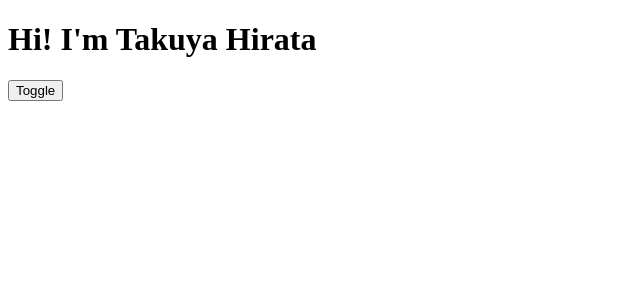
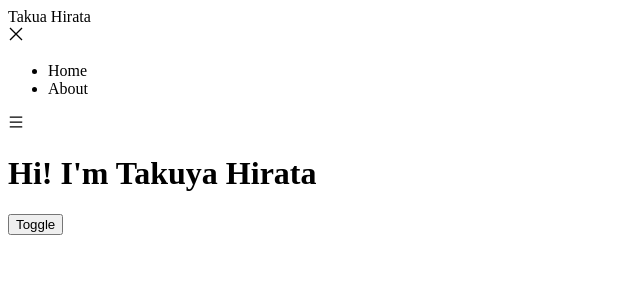
Before and after one commit to Takuya-H23/portfolio-v4, a Next.js app: page / in a window 1280 px wide. Shown: the top 300 px of the page, without its empty margins (0-640 px from the left). Built offline with nearby package versions, Linux system fonts and the light colour scheme.

Commit message:
feat: drawer transition

```diff
--- /dev/null
+++ b/components/Container.tsx
@@ -0,0 +1,40 @@
+import * as React from 'react'
+import { AiOutlineMenu, AiOutlineClose } from 'react-icons/ai'
+import { GrClose } from 'react-icons/gr'
+
+type Props = {
+  children: React.ReactNode
+}
+
+export const Container = ({ children }: Props) => {
+  const [isOpen, setIsOpen] = React.useState(false)
+
+  const handleClose = () => setIsOpen(false)
+  const handleOpen = () => setIsOpen(true)
+
+  return (
+    <div>
+      <header className="flex justify-between p-8">
+        <div>Takua Hirata</div>
+        <nav className="">
+          {isOpen && (
+            <div className="absolute top-0 bottom-0 left-0 right-0 bg-bg-d-primary dark:bg-bg--primary bg-opacity-5 z-40" />
+          )}
+          <div
+            className={`absolute top-0 right-0 bg-bg-secondary dark:bg-bg-d-secondary p-8 transform duration-500 z-50 ${
+              isOpen ? 'translate-x-0' : 'translate-x-full'
+            }`}
+          >
+            <GrClose onClick={handleClose} className="text-3xl" />
+            <ul>
+              <li>Home</li>
+              <li>About</li>
+            </ul>
+          </div>
+          <AiOutlineMenu onClick={handleOpen} className="text-3xl" />
+        </nav>
+      </header>
+      {children}
+    </div>
+  )
+}
--- /dev/null
+++ b/components/index.ts
@@ -0,0 +1 @@
+export { Container } from './Container'
--- a/package.json
+++ b/package.json
@@ -11,7 +11,8 @@
     "next": "latest",
     "next-themes": "^0.0.14",
     "react": "^17.0.1",
-    "react-dom": "^17.0.1"
+    "react-dom": "^17.0.1",
+    "react-icons": "^4.2.0"
   },
   "devDependencies": {
     "@types/react": "^17.0.5",
--- /dev/null
+++ b/pages/_document.tsx
@@ -0,0 +1,19 @@
+import Document, { Html, Head, Main, NextScript } from 'next/document'
+
+class MyDocument extends Document {
+  render() {
+    return (
+      <Html lang="en">
+        <Head>
+          <meta name="author" content="Takuya Hirata" />
+        </Head>
+        <body className="bg-bg-primary dark:bg-bg-d-primary text-text-primary dark:text-text-d-primary">
+          <Main />
+          <NextScript />
+        </body>
+      </Html>
+    )
+  }
+}
+
+export default MyDocument
--- a/pages/index.tsx
+++ b/pages/index.tsx
@@ -1,18 +1,19 @@
 import React from 'react'
 import { useTheme } from 'next-themes'
+import { Container } from '../components'
 
 const Index = () => {
   const { resolvedTheme, setTheme } = useTheme()
 
   return (
-    <div>
+    <Container>
       <h1>Hi! I'm Takuya Hirata</h1>
       <button
         onClick={() => setTheme(resolvedTheme === 'dark' ? 'light' : 'dark')}
       >
         Toggle
       </button>
-    </div>
+    </Container>
   )
 }
 
```
Also changed, not shown: tailwind.config.js (+12 -1 lines), 1 other file (tests, documents, lock files or other folders).
